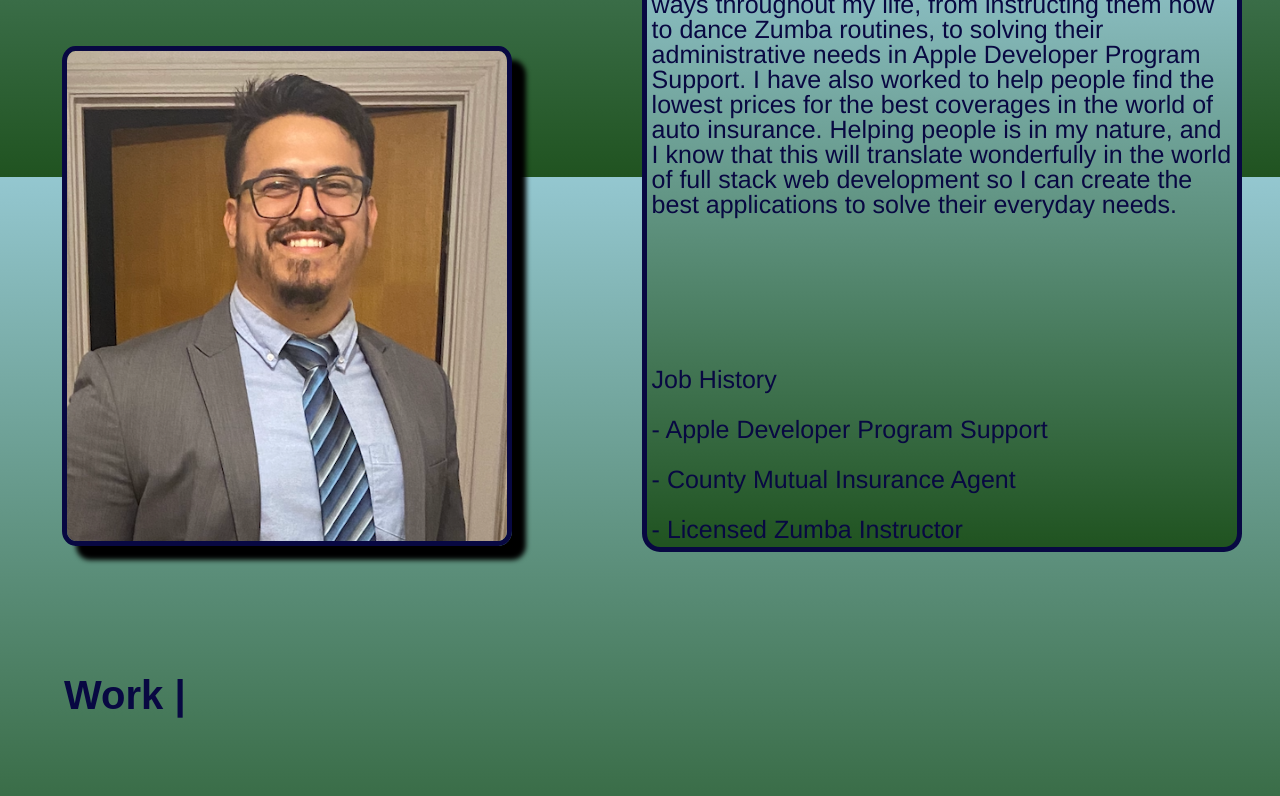
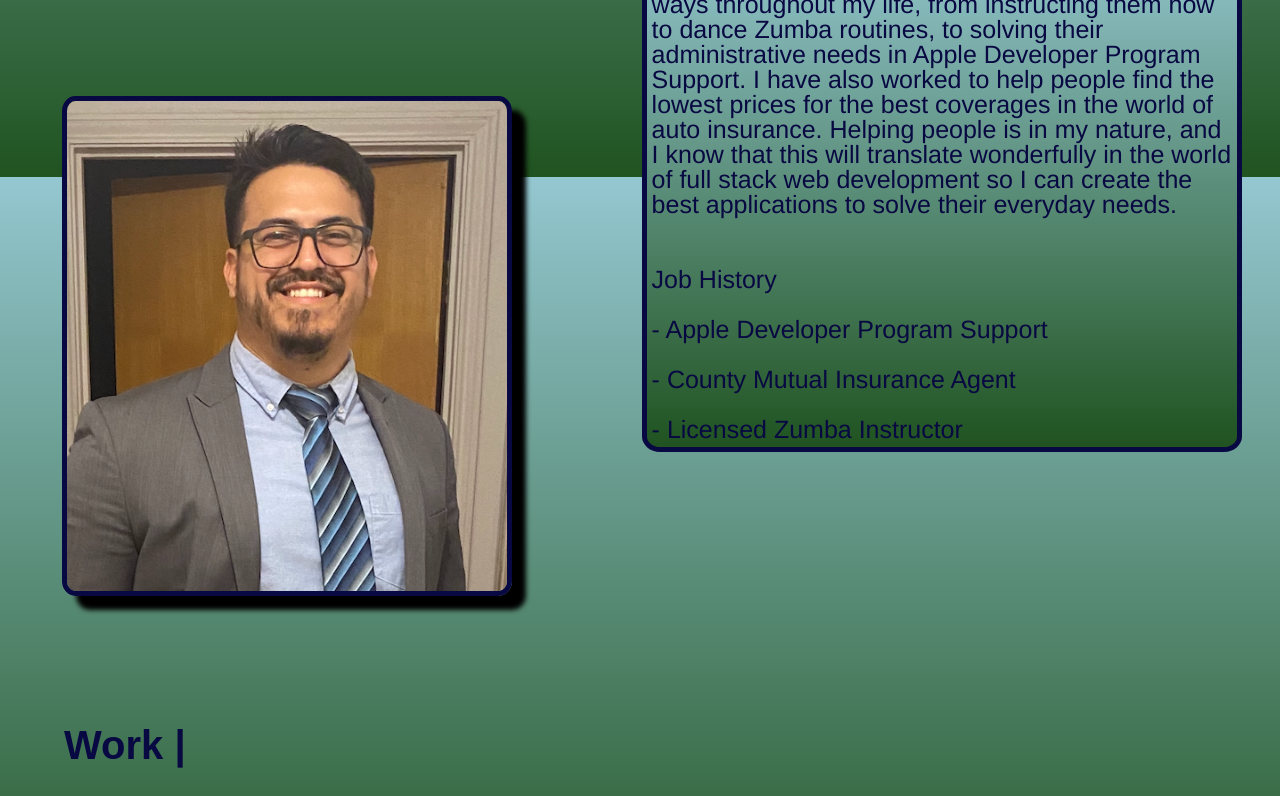
Before and after one commit to jdalfaro4/you-have-to-be-coding-me, a plain HTML site: page index.html in a window 1280 px wide. Shown: the part 623-1419 px from the top of the page. Drawn offline with Linux system fonts and the light colour scheme.

Commit message:
updated about me info to decrease spacing, and changed margin in image of about me

```diff
--- a/style.css
+++ b/style.css
@@ -48,7 +48,7 @@ img {
     border-radius: 3%;
     box-shadow: 14px 14px 5px rgb(0, 0, 0);
     margin: 3.5em;
-    margin-top: 0px;
+    margin-top: 50px;
     height: 500px;
     width: 450px;
 }
```
Also changed, not shown: index.html (+0 -4 lines).
